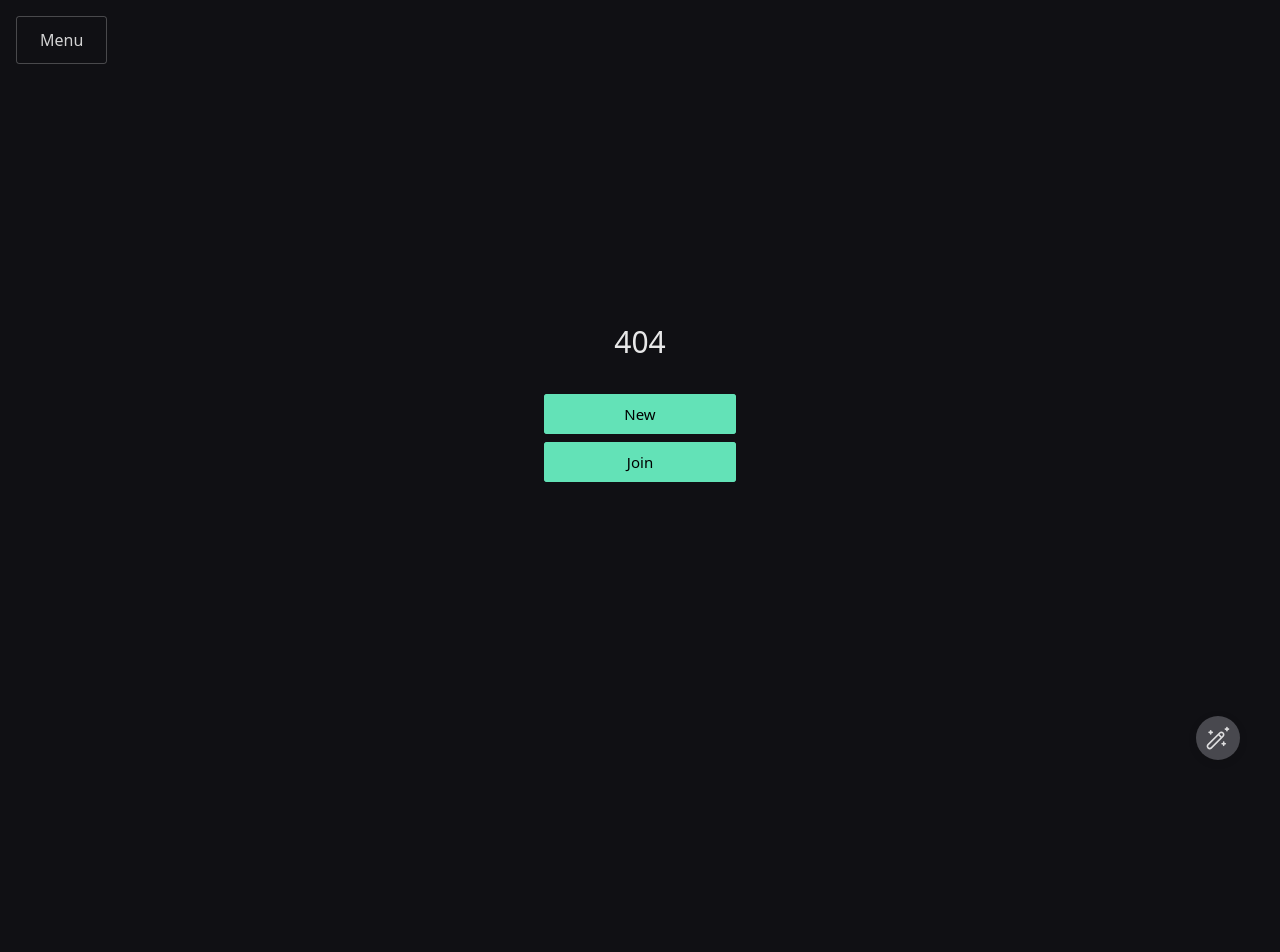
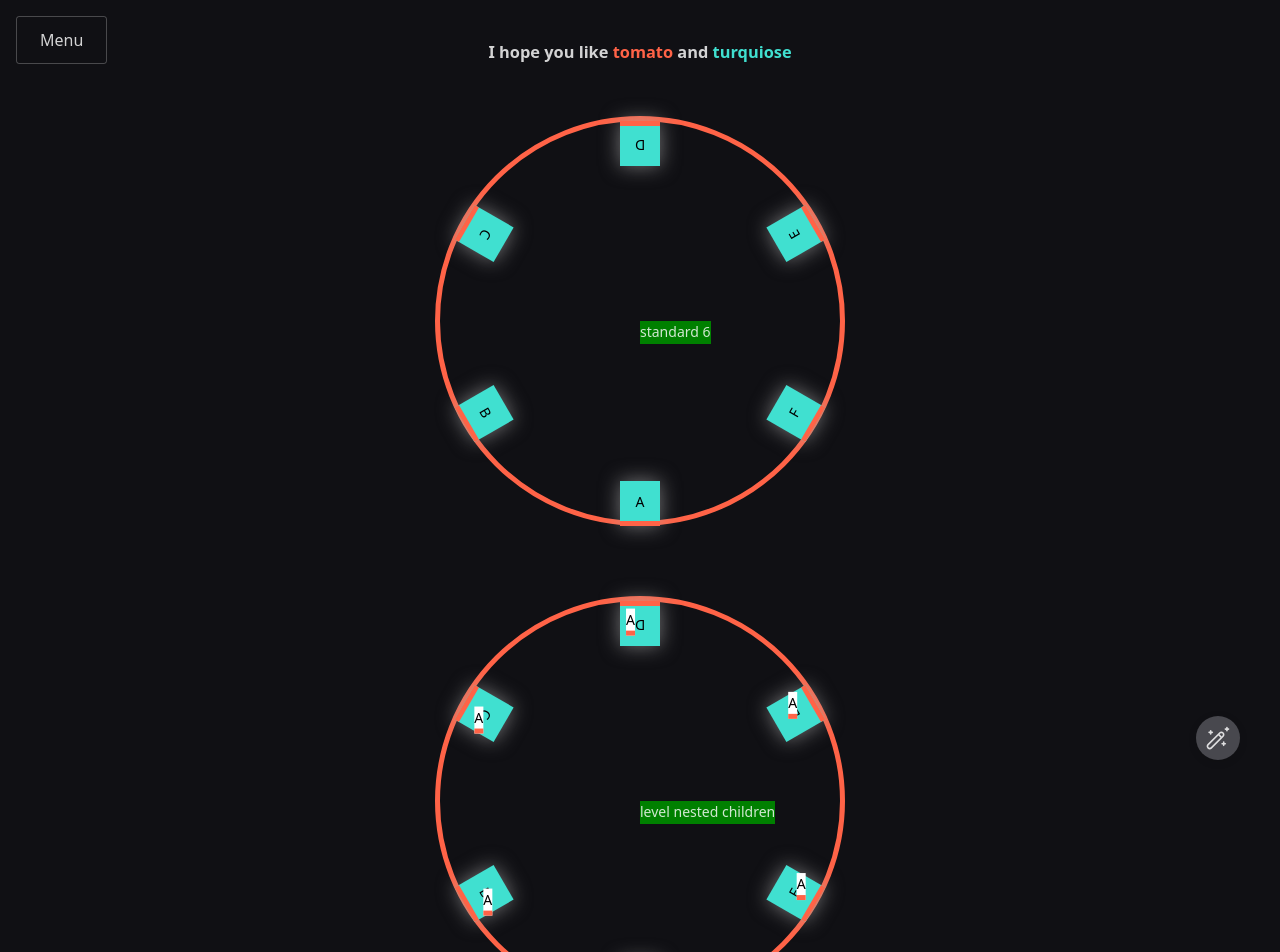
Before and after one commit to aSmallChild/500, a Vue app in the folder vue/: page /sandbox/1 in a window 1280 px wide. Before the commit this address had no page. Shown: the top 952 px of the page. Before the commit the page ends 800 px from the top, so only its background shows below. Built offline with nearby package versions, Linux system fonts and the light colour scheme.

Commit message:
check password when creating session

```diff
--- a/vue/src/views/MainMenu.vue
+++ b/vue/src/views/MainMenu.vue
@@ -1,23 +1,25 @@
 <template>
     <n-space justify="center" align="center" vertical class="main-menu full-height">
         <n-h1 strong>{{ pathNotFound ? 404 : 500 }}</n-h1>
-        <router-link v-for="[label, route] of menuItems" :key="label" :to="route" custom v-slot="{ navigate }">
-            <n-button block strong type="primary" @click="navigate" size="large">{{ label }}</n-button>
+        <router-link v-for="[order, route, title] of menuItems" :key="order" :to="route" custom v-slot="{ navigate }">
+            <n-button block strong type="primary" @click="navigate" size="large">{{ title }}</n-button>
         </router-link>
     </n-space>
 </template>
 
 <script setup>
-import {useRoute} from 'vue-router';
+import {useRoute, useRouter} from 'vue-router';
 import {NButton, NSpace, NH1} from 'naive-ui';
 
+const router = useRouter();
 const route = useRoute();
 const pathNotFound = route.params.pathNotFound || null;
-const menuItems = [
-    ['New', 'new'],
-    ['Join', 'join'],
-    // ['Sandbox', 'sandbox'],
-];
+const menuItems = [];
+for (const route of router.getRoutes()) {
+    if (!route.meta?.menuOrder) continue;
+    menuItems.push([route.meta.menuOrder, {name: route.name}, route.meta.title]);
+}
+menuItems.sort(([a], [b]) => a > b);
 </script>
 
 <style lang="scss">
--- /dev/null
+++ b/vue/src/views/doodle/tablelayout.vue
@@ -0,0 +1,131 @@
+<template>
+    <br>
+    <div style="display: flex; flex-direction: column; align-items: center">
+        <h3>I hope you like <span style="color: tomato">tomato</span> and <span style="color: turquoise">turquiose</span></h3>
+        <div class="round-layout" style="--rl-items: 6">
+            <div>A</div>
+            <div>B</div>
+            <div>C</div>
+            <div>D</div>
+            <div>E</div>
+            <div>F</div>
+            <span>standard 6</span>
+        </div>
+        <div class="round-layout" style="--rl-items: 6">
+            <div>A <span class="rl-level">A</span></div>
+            <div>B <span class="rl-level">A</span></div>
+            <div>C <span class="rl-level">A</span></div>
+            <div>D <span class="rl-level">A</span></div>
+            <div>E <span class="rl-level">A</span></div>
+            <div>F <span class="rl-level">A</span></div>
+            <span>level nested children</span>
+        </div>
+        <div class="round-layout" style="--rl-items: 12">
+            <div>A</div>
+            <div>B</div>
+            <div>C</div>
+            <div>D</div>
+            <div>E</div>
+            <div>F</div>
+            <div>G</div>
+            <div>H</div>
+            <div>I</div>
+            <div>J</div>
+            <div>K</div>
+            <div>L</div>
+            <span>max 12</span>
+        </div>
+        <div class="round-layout" style="--rl-items: 6">
+            <div class="rl-level">A<span class="rl-level">A</span></div>
+            <div class="rl-level">B<span class="rl-level">A</span></div>
+            <div class="rl-level">C<span class="rl-level">A</span></div>
+            <div class="rl-level">D<span class="rl-level">A</span></div>
+            <div class="rl-level">E<span class="rl-level">A</span></div>
+            <div class="rl-level">F<span class="rl-level">A</span></div>
+            <span>all level</span>
+        </div>
+        <div class="round-layout" style="--rl-items: 2">
+            <div>A<span class="rl-level">A</span></div>
+            <div>B<span class="rl-level">A</span></div>
+        </div>
+        <div class="round-layout" style="--rl-items: 3">
+            <div class="rl-level">A</div>
+            <div class="rl-level">B</div>
+            <div class="rl-level">C</div>
+        </div>
+
+    </div>
+</template>
+
+<script>
+export default {
+    name: 'circle',
+};
+</script>
+
+<style lang="scss">
+.round-layout {
+    --rl-diameter: 400px;
+    --rl-size: 20px;
+    --rl-padding: 10px;
+    width: var(--rl-diameter);
+    height: var(--rl-diameter);
+    min-height: var(--rl-diameter);
+    min-width: var(--rl-diameter);
+    flex: 0;
+    margin: 2.5em;
+    border: solid 5px tomato;
+    border-radius: 50%;
+    display: flex;
+    position: relative;
+
+    > div {
+        padding: var(--rl-padding);
+        height: var(--rl-size);
+        width: var(--rl-size);
+        --rl-angle: calc(360deg / var(--rl-items));
+        --rl-translate: calc((var(--rl-diameter) - var(--rl-size)) / 2 - var(--rl-padding));
+        position: absolute;
+        border-bottom: solid 5px tomato;
+        box-shadow: #aaaa 0 0 20px;
+
+        @for $i from 1 through 12 {
+            &:nth-of-type(#{$i}) {
+                transform: translate(var(--rl-translate), var(--rl-translate)) rotate(calc(#{$i - 1} * var(--rl-angle) + 90deg)) translate(var(--rl-translate)) rotate(-90deg);
+
+                &.rl-level {
+                    transform: translate(var(--rl-translate), var(--rl-translate)) rotate(calc(#{$i - 1} * var(--rl-angle) + 90deg)) translate(var(--rl-translate)) rotate(calc(-#{$i - 1} * var(--rl-angle) - 90deg));
+
+                    .rl-level {
+                        transform: none;
+                    }
+                }
+
+                .rl-level {
+                    transform: rotate(calc(-#{$i - 1} * var(--rl-angle)));
+                }
+            }
+        }
+    }
+
+    > span {
+        top: 50%;
+        left: 50%;
+        position: absolute;
+        padding: 0;
+        background: green;
+    }
+
+    > div {
+        text-align: center;
+        background: turquoise;
+        color: black
+    }
+}
+
+.rl-level {
+    position: absolute;
+    border-bottom: solid 5px tomato;
+    background: white;
+}
+</style>
```
Also changed, not shown: vue/src/main.js (+4 -5 lines).
